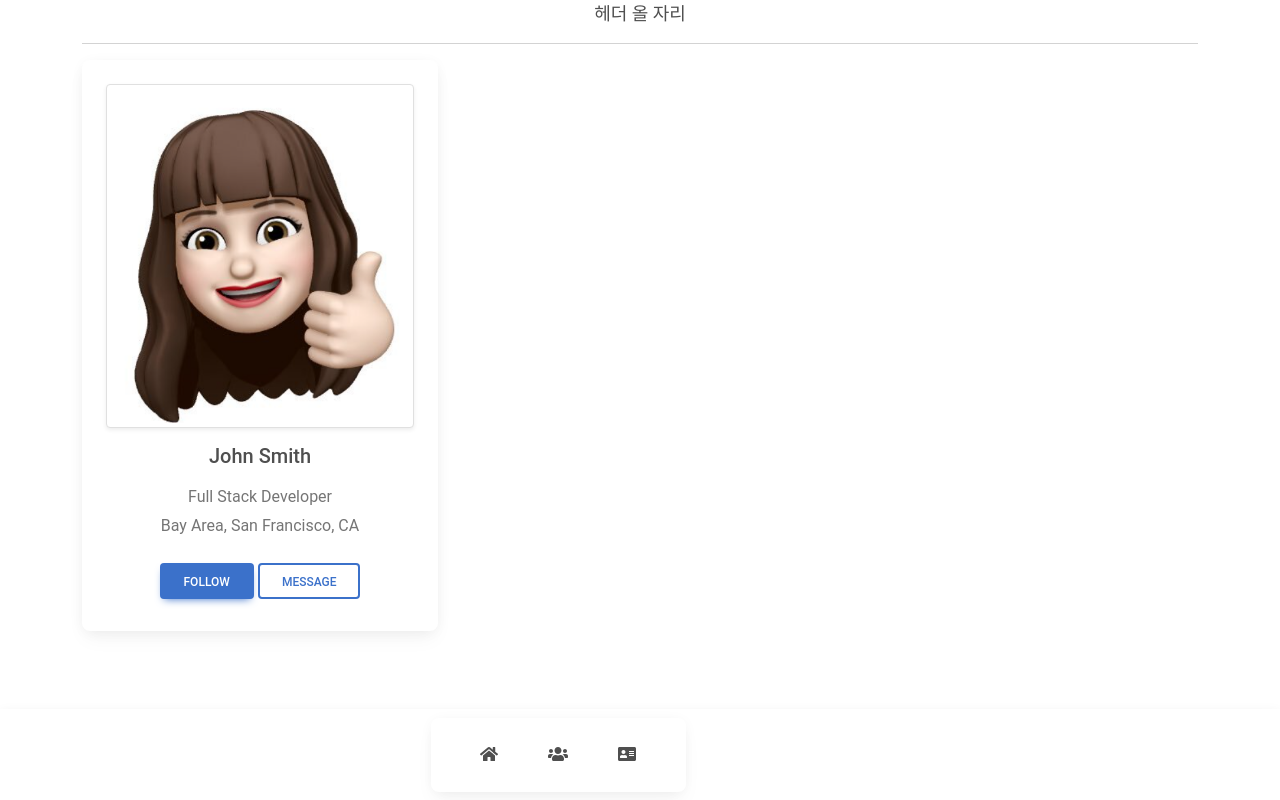
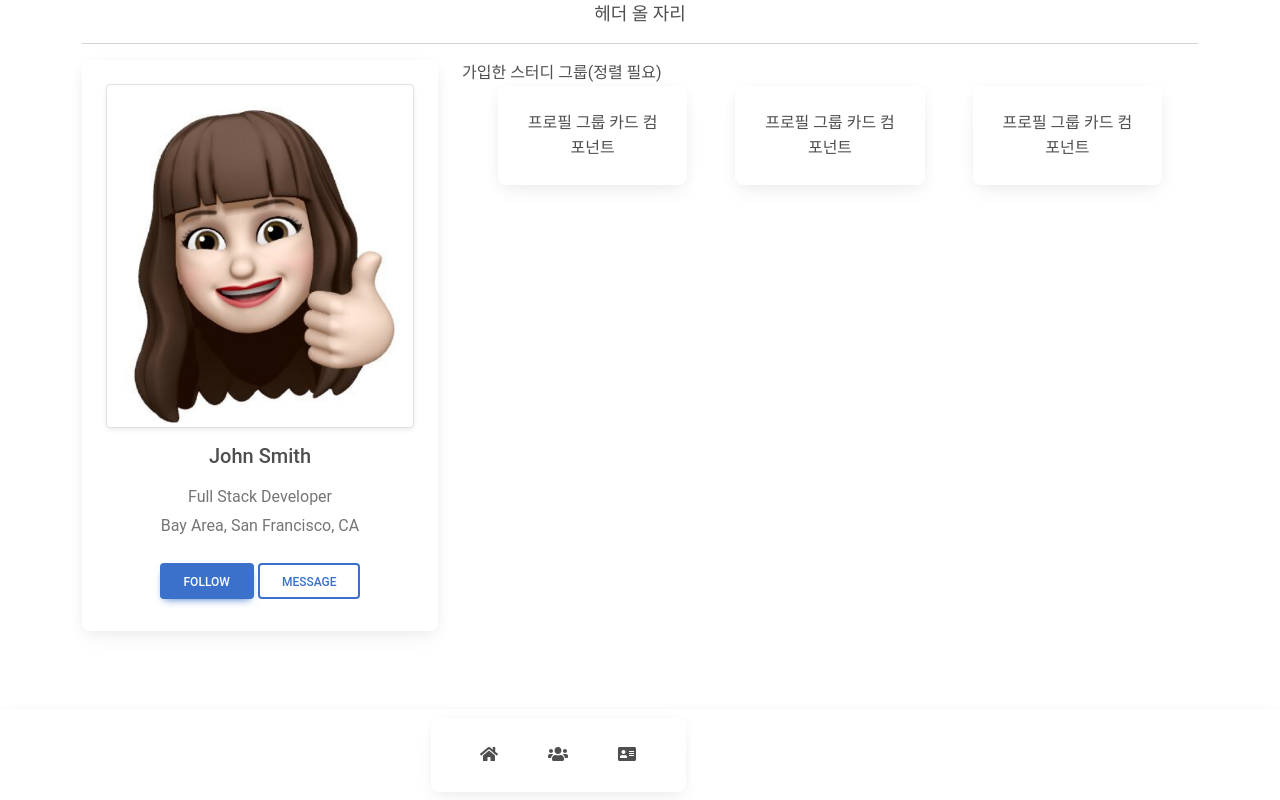
Before and after one commit to JaeWonna/instudy2, a React (Create React App) app in the folder frontend/: page /profile in a window 1280 px wide. Built offline with nearby package versions, Linux system fonts and the light colour scheme.

Commit message:
[front] FEAT: 프로필 그룹 카드 추가

```diff
--- /dev/null
+++ b/frontend/src/components/Profile/ProfileGroupCard.js
@@ -0,0 +1,21 @@
+import Container from 'react-bootstrap/Container';
+import Row from 'react-bootstrap/Row';
+import Col from 'react-bootstrap/Col';
+
+const ProfileGroupCard = (props) => {
+    console.log(props)
+    return (
+        <>
+        <Container>
+            <div class="card">
+            <div class="card-body">
+                {props.groupsName}
+                프로필 그룹 카드 컴포넌트
+                </div>
+            </div>
+            </Container>
+        </>
+    );
+};
+
+export default ProfileGroupCard;
--- a/frontend/src/pages/Profile.js
+++ b/frontend/src/pages/Profile.js
@@ -1,4 +1,6 @@
 import profile from '../img/profile.png';
+import ProfileGroupView from '../views/ProfileGroupView';
+import { Container, Row } from 'react-bootstrap';
 
 
 export default function Feed() {
@@ -7,6 +9,7 @@ export default function Feed() {
         {/*<div>프로필 페이지입니다</div>*/}
 
             <div className="row">
+
                 <div className="col-lg-4">
                     <div className="card mb-4">
                         <div className="card-body text-center">
@@ -22,6 +25,14 @@ export default function Feed() {
                         </div>
                     </div>
                 </div>
+
+                <div className="col-lg-8">
+                    <Container>
+                       <Row>가입한 스터디 그룹(정렬 필요)</Row>
+                    <ProfileGroupView />
+                    </Container>
+                </div>
+
             </div>
         </>
     );
--- /dev/null
+++ b/frontend/src/views/ProfileGroupView.js
@@ -0,0 +1,44 @@
+import { useState } from 'react';
+import Container from 'react-bootstrap/Container';
+import Row from 'react-bootstrap/Row';
+import Col from 'react-bootstrap/Col';
+
+import ProfileGroupCard from '../components/Profile/ProfileGroupCard';
+
+const ProfileGroupView = () => {
+    const groups = [
+        {
+          id: 1,
+          username: 'velopert',
+          email: 'public.velopert@gmail.com'
+        },
+        {
+          id: 2,
+          username: 'tester',
+          email: 'tester@example.com'
+        },
+        {
+          id: 3,
+          username: 'liz',
+          email: 'liz@example.com'
+        }
+      ];
+
+    return (
+        <div>
+            <Container>
+      <Row>
+      </Row>
+      <Row>
+        {
+             groups.map((content, idx) =>
+             <Col sm><ProfileGroupCard groupsName={groups.username}/></Col>
+             )
+        }
+      </Row>
+    </Container>
+        </div>
+    );
+};
+
+export default ProfileGroupView;
```
